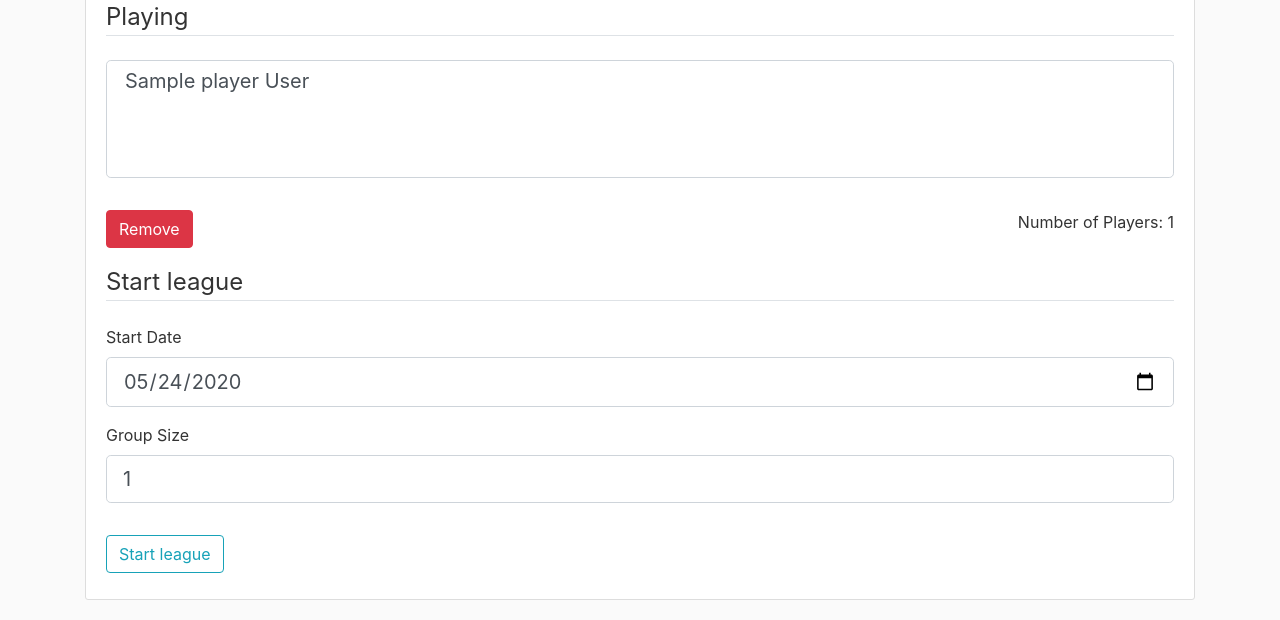
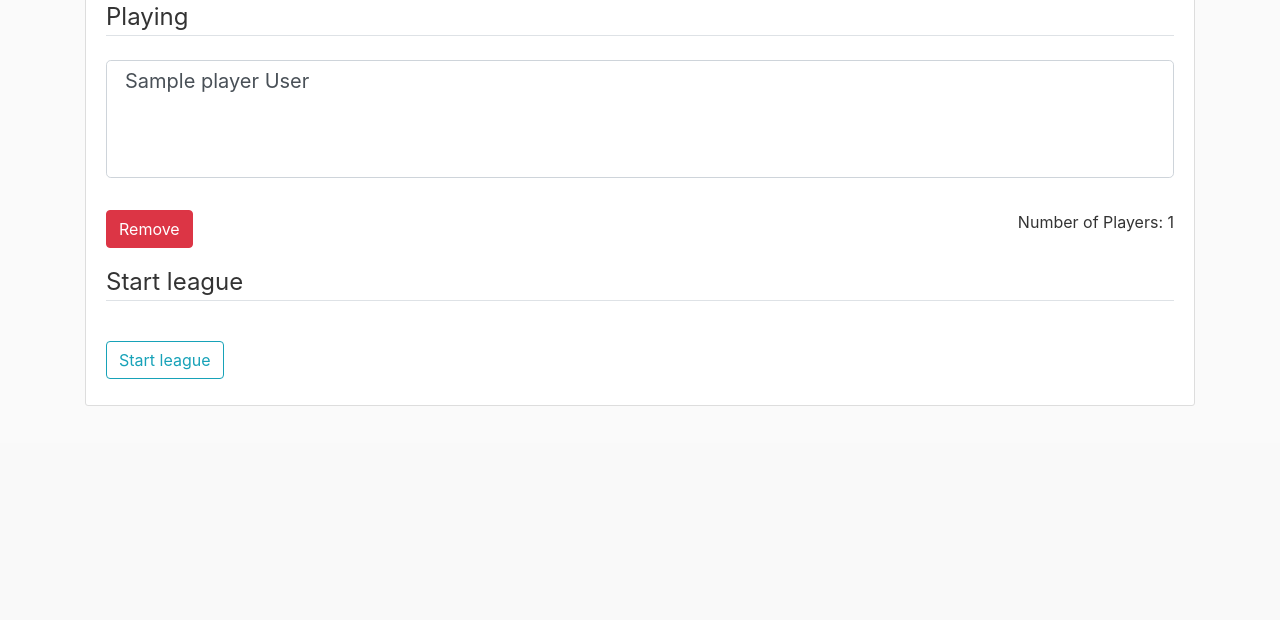
Before and after one commit to doza-daniel/champions_leagues, a Flask app: page /leagues/1/start in a window 1280 px wide. Shown: the part 357-977 px from the top of the page. After the commit the page ends 763 px from the top, so only its background shows below. Run offline with Flask 2, Linux system fonts and the light colour scheme; a user stored in the database is signed in; tables that the repository leaves empty hold one stand-in row (values such as "Sample post"); some libraries are stand-ins or nearby versions.

Commit message:
remove phase logic

```diff
--- a/champions_leagues/forms.py
+++ b/champions_leagues/forms.py
@@ -46,15 +46,6 @@ class StartLeagueForm(FlaskForm):
     def __init__(self, league, *args, **kwargs):
         super(StartLeagueForm, self).__init__(*args, **kwargs)
         self.league = league
-
-    date_started = DateField('Start Date', default=date.today(), format='%Y-%m-%d')
-    group_size = IntegerField('Group Size', default=1, validators=[DataRequired()])
-    number_of_phases = IntegerField('Number of phases', default=1,
-                                    validators=[DataRequired()])
-
-    def validate_group_size(self, field):
-        if field.data * field.data < len(self.league.players):
-            raise ValidationError(f'Group size must be greater than {ceil(sqrt(len(self.league.players)))}')
 
     start = SubmitField('Start league')
 
--- a/champions_leagues/templates/leagues/encounter.html
+++ b/champions_leagues/templates/leagues/encounter.html
@@ -34,7 +34,7 @@
   {% endfor %}
   <a type="button"
      class="btn btn-default text-center"
-     href="{{url_for('leagues.phases', id=league.model.id, page='matches')}}">
+     href="{{url_for('leagues.main_view', id=league.model.id, page='matches')}}">
     Back to matches
   </a>
 
--- a/champions_leagues/templates/leagues/list.html
+++ b/champions_leagues/templates/leagues/list.html
@@ -17,7 +17,7 @@
       {% for league in leagues %}
       <tr class="clickable-row"
       data-href="{% if league.date_started %}
-          {{url_for('leagues.phases', id=league.id)}}
+          {{url_for('leagues.main_view', id=league.id)}}
         {% else %}
           {{url_for('leagues.start', id=league.id)}}
         {% endif %}
--- a/champions_leagues/templates/leagues/start.html
+++ b/champions_leagues/templates/leagues/start.html
@@ -48,32 +48,6 @@
         {{ start_form.hidden_tag() }}
         <fieldset class="form-group">
           <legend class="border-bottom mb-4">Start league</legend>
-          <div class="form-group">
-            {{ start_form.date_started.label(class="form-control-label") }}
-            {% if start_form.date_started.errors %}
-              {{ start_form.date_started(class="form-control form-control-lg is-invalid") }}
-              <div class="invalid-feedback">
-                {% for error in start_form.date_started.errors %}
-                  <span>{{ error }}</span>
-                {% endfor %}
-              </div>
-            {% else %}
-              {{ start_form.date_started(class="date form-control form-control-lg") }}
-            {% endif %}
-          </div>
-          <div class="form-group">
-            {{ start_form.group_size.label(class="form-control-label") }}
-            {% if start_form.group_size.errors %}
-              {{ start_form.group_size(class="form-control form-control-lg is-invalid") }}
-              <div class="invalid-feedback">
-                {% for error in start_form.group_size.errors %}
-                  <span>{{ error }}</span>
-                {% endfor %}
-              </div>
-            {% else %}
-              {{ start_form.group_size(class="date form-control form-control-lg") }}
-            {% endif %}
-          </div>
         </fieldset>
         <div class="form-group">
           {{ start_form.start(class="btn btn-outline-info") }}
--- a/champions_leagues/views/leagues.py
+++ b/champions_leagues/views/leagues.py
@@ -2,6 +2,9 @@ import flask
 import flask_login
 from functools import reduce
 from itertools import groupby, combinations
+from datetime import date
+
+from random import shuffle
 
 import champions_leagues.models as models
 import champions_leagues.forms as forms
@@ -19,29 +22,15 @@ def list_leagues():
         leagues = models.League.query.filter(models.League.date_started != None)
     return flask.render_template('leagues/list.html', leagues=leagues)
 
-@leagues.route("/<id>/phases/", defaults={'phase_num':0})
-@leagues.route("/<id>/phases/<int:phase_num>")
-def phases(id, phase_num=0):
+@leagues.route("/<id>/main_view")
+def main_view(id):
     league = League(id)
     page = flask.request.args.get('page')
     if page is None:
         page = 'groups'
 
-    max_phases = 3
-    # owner wanted everyone to see all 3 phases
-    # left it commented in case he changes his mind
-    # if league.current_phase() is None or \
-    #     flask_login.current_user.is_authenticated and \
-    #     flask_login.current_user == league.model.owner:
-    #     max_phases=3
-    # else:
-    #     max_phases = league.current_phase() + 1
-
     return flask.render_template(
         f'leagues/{page}.html',
-        current_phase=league.phases[phase_num],
-        current_phase_num=phase_num,
-        max_phases=max_phases,
         league=league
     )
 
@@ -59,11 +48,10 @@ def start(id):
 
     if start_form.start.data and start_form.validate():
         flask.flash(f"League has been started successfully!", 'success')
-        league.date_started = start_form.date_started.data
-        generate_league_matches(league,
-                start_form.group_size.data)
+        league.date_started = date.today()
+        generate_league_matches(league)
         db.session.commit()
-        return flask.redirect(flask.url_for('leagues.phases', id=id))
+        return flask.redirect(flask.url_for('leagues.main_view', id=id))
 
     if add_form.add.data and add_form.validate():
         for pID in add_form.players_to_add.data:
@@ -84,11 +72,10 @@ def start(id):
         add_form=add_form,
     )
 
-@leagues.route("/<id>/leaderboard")
-def leaderboard(id):
+@leagues.route("/<id>/leaderboards")
+def leaderboards(id):
     league = League(id)
-    temporary_scores = {p.name + " " + p.last_name: 0 for p in league.model.players}
-    return flask.render_template('leagues/leaderboard.html', scores=league.leaderboard(), league=league)
+    return flask.render_template('leagues/leaderboards.html', leaderboards=league.leaderboards(), league=league)
 
 @leagues.route("/create", methods=['GET', 'POST'])
 @flask_login.login_required
@@ -120,7 +107,7 @@ def match(id, match_id):
         db.session.commit()
         flask.flash('Match finished successfully!', 'success')
         next_page = flask.request.args.get('next')
-        return flask.redirect(next_page) if next_page else flask.redirect(flask.url_for('leagues.phases', id=id))
+        return flask.redirect(next_page) if next_page else flask.redirect(flask.url_for('leagues.main_view', id=id))
 
     return flask.render_template('leagues/finish_match.html', form=form)
 
@@ -129,7 +116,6 @@ def match(id, match_id):
 def encounter(id):
     league = League(id)
 
-    phase_num = int(flask.request.args.get('phase_num'))
     group_id = int(flask.request.args.get('group_id'))
     encounter_id = flask.request.args.get('encounter_id')
 
@@ -139,10 +125,11 @@ def encounter(id):
 
     return flask.render_template(
         'leagues/encounter.html',
-        encounter=league.encounter(phase_num, group_id, encounter_id),
+        encounter=league.encounter(group_id, encounter_id),
         league=league,
         owner=owner
     )
+
 
 class League():
     def __init__(self, id):
@@ -156,40 +143,35 @@ class League():
         def pair_add(p1, p2):
            return (p1[0] + p2[0], p1[1] + p2[1])
 
-        self.phases = {}
+        self.groups = {}
+        all_matches = self.model.matches
 
-        by_phase = lambda match: match.group.phase
-        for phase_num, matches in groupby(sorted(self.model.matches, key=by_phase), by_phase):
-            self.phases[phase_num] = {}
-            self.phases[phase_num]['groups'] = {}
+        by_group_id = lambda match: match.group.id
+        for group_id, group_matches in groupby(sorted(all_matches, key=by_group_id), by_group_id):
+            self.groups[group_id] = {'group': models.Group.query.get(group_id), 'encounters': {}}
 
-            by_group_id = lambda match: match.group.id
-            for group_id, matches in groupby(sorted(matches, key=by_group_id), by_group_id):
-                self.phases[phase_num]['groups'][group_id] = {'group': models.Group.query.get(group_id), 'encounters': {}}
+            for encounter_id, encounter_matches in groupby(sorted(group_matches, key=self.encounter_key), self.encounter_key):
+                encounter_matches = list(encounter_matches)
 
-                for encounter_id, matches in groupby(sorted(matches, key=self.encounter_key), self.encounter_key):
-                    matches = list(matches)
+                scores = reduce(
+                        lambda scores, match: pair_add(scores, calc_encounter_score(match)),
+                        encounter_matches,
+                        (0, 0)
+                )
 
-                    scores = reduce(lambda scores, match: pair_add(scores, calc_encounter_score(match)), matches, (0, 0))
-                    self.phases[phase_num]['groups'][group_id]['encounters'][encounter_id] = {
-                        'matches': matches,
-                        'p1': scores[0],
-                        'p2': scores[1],
-                        'done': all(map(lambda x: x.played_on, matches)),
-                    }
+                self.groups[group_id]['encounters'][encounter_id] = {
+                    'matches': encounter_matches,
+                    'p1': scores[0],
+                    'p2': scores[1],
+                    'done': all(map(lambda x: x.played_on, encounter_matches)),
+                }
 
-    def encounter(self, phase_num, group_id, encounter_id):
-        return self.phases[phase_num]['groups'][group_id]['encounters'][encounter_id]
+
+    def encounter(self, group_id, encounter_id):
+        return self.groups[group_id]['encounters'][encounter_id]
 
     def encounter_key(self, match):
         return '-'.join([str(match.player_one.id), str(match.player_two.id)])
-
-    def current_phase(self):
-        for key in sorted(self.phases.keys()):
-            for _, group in self.phases[key]['groups'].items():
-                if not all(map(lambda e: e[1]['done'], group['encounters'].items())):
-                    return key
-        return None
 
     def calculate_scores(self, encounter):
         player_one_score = {"total": 0, "goal_difference": 0}
@@ -215,55 +197,44 @@ class League():
 
         return (player_one_score, player_two_score)
 
-    def leaderboard(self):
-        leaderboard = {p: {"goal_difference": 0, "total": 0} for p in self.model.players}
-        for _, phase in self.phases.items():
-            for _, group in phase['groups'].items():
-                for _, encounter in group['encounters'].items():
-                    p1 = encounter['matches'][0].player_one
-                    p2 = encounter['matches'][0].player_two
-                    scores = self.calculate_scores(encounter)
-                    leaderboard[p1]["total"] += scores[0]["total"]
-                    leaderboard[p1]["goal_difference"] += scores[0]["goal_difference"]
-                    leaderboard[p2]["total"] += scores[1]["total"]
-                    leaderboard[p2]["goal_difference"] += scores[1]["goal_difference"]
+    def leaderboards(self):
+        leaderboards = []
+        for _, v in self.groups.items():
+            group = v['group']
+            leaderboard = {p: {"goal_difference": 0, "total": 0} for p in group.players}
+            for _, encounter in v['encounters'].items():
+                p1 = encounter['matches'][0].player_one
+                p2 = encounter['matches'][0].player_two
+                scores = self.calculate_scores(encounter)
+                leaderboard[p1]["total"] += scores[0]["total"]
+                leaderboard[p1]["goal_difference"] += scores[0]["goal_difference"]
+                leaderboard[p2]["total"] += scores[1]["total"]
+                leaderboard[p2]["goal_difference"] += scores[1]["goal_difference"]
 
-        leaderboard_sorted = sorted(leaderboard.items(), reverse=True,
-                key=lambda item: item[1]["total"]*1000 + item[1]["goal_difference"])
+            leaderboards.append(leaderboard)
 
-        return leaderboard_sorted
 
-def generate_league_matches(league, gsize, num_phases=3):
-    nplayers = len(league.players)
-    ngroups = gsize
-    groups=[]
-    for i in range(ngroups):
-        group = models.Group(league=league, size=gsize, phase=0)
-        groups.append(group)
+        sorted_leaderboards = []
+        for leaderboard in leaderboards:
+            sorted_leaderboard = sorted(leaderboard.items(), reverse=True,
+                    key=lambda item: item[1]["total"]*1000 + item[1]["goal_difference"])
+            sorted_leaderboards.append(sorted_leaderboard)
+
+        return sorted_leaderboards
+
+def generate_league_matches(league):
+    shuffle(league.players)
+
+    groups = [models.Group(league=league, phase=0), models.Group(league=league, phase=0)]
+
+    for i in range(len(league.players)):
+        groups[i%2].players.append(league.players[i])
+
+    for group in groups:
+        group.size = len(group.players)
         db.session.add(group)
-
-    for i in range(nplayers):
-        groups[i % ngroups].players.append(league.players[i])
-
-    matches = []
-    for group in groups:
         for p1, p2 in combinations(group.players, 2):
             db.session.add(models.Match(player_one=p1, player_two=p2, league=league, group=group))
             db.session.add(models.Match(player_one=p1, player_two=p2, league=league, group=group))
 
-    for phase in range(1, num_phases):
-        ng = [models.Group(league=league, size=gsize, phase=phase) for k in range(ngroups)]
-
-        for i, group in enumerate(ng):
-            for j in range(gsize):
-                if len(groups[j % gsize].players) > (j * (phase - 1) + i) % gsize:
-                    group.players.append(groups[j % gsize].players[(j * (phase - 1) + i) % gsize])
-
-        for group in ng:
-            db.session.add(group)
-            for p1, p2 in combinations(group.players, 2):
-                db.session.add(models.Match(player_one=p1, player_two=p2, league=league, group=group))
-                db.session.add(models.Match(player_one=p1, player_two=p2, league=league, group=group))
-
-
     db.session.commit()
```
Also changed, not shown: champions_leagues/templates/leagues/groups.html (+5 -5 lines), champions_leagues/templates/leagues/leaderboard.html (deleted, +0 -24 lines), champions_leagues/templates/leagues/leaderboards.html (added, +27 -0 lines), champions_leagues/templates/leagues/matches.html (+5 -6 lines), champions_leagues/templates/leagues/phase_layout.html (deleted, +0 -18 lines), champions_leagues/templates/leagues/preview_layout.html (+3 -4 lines).
